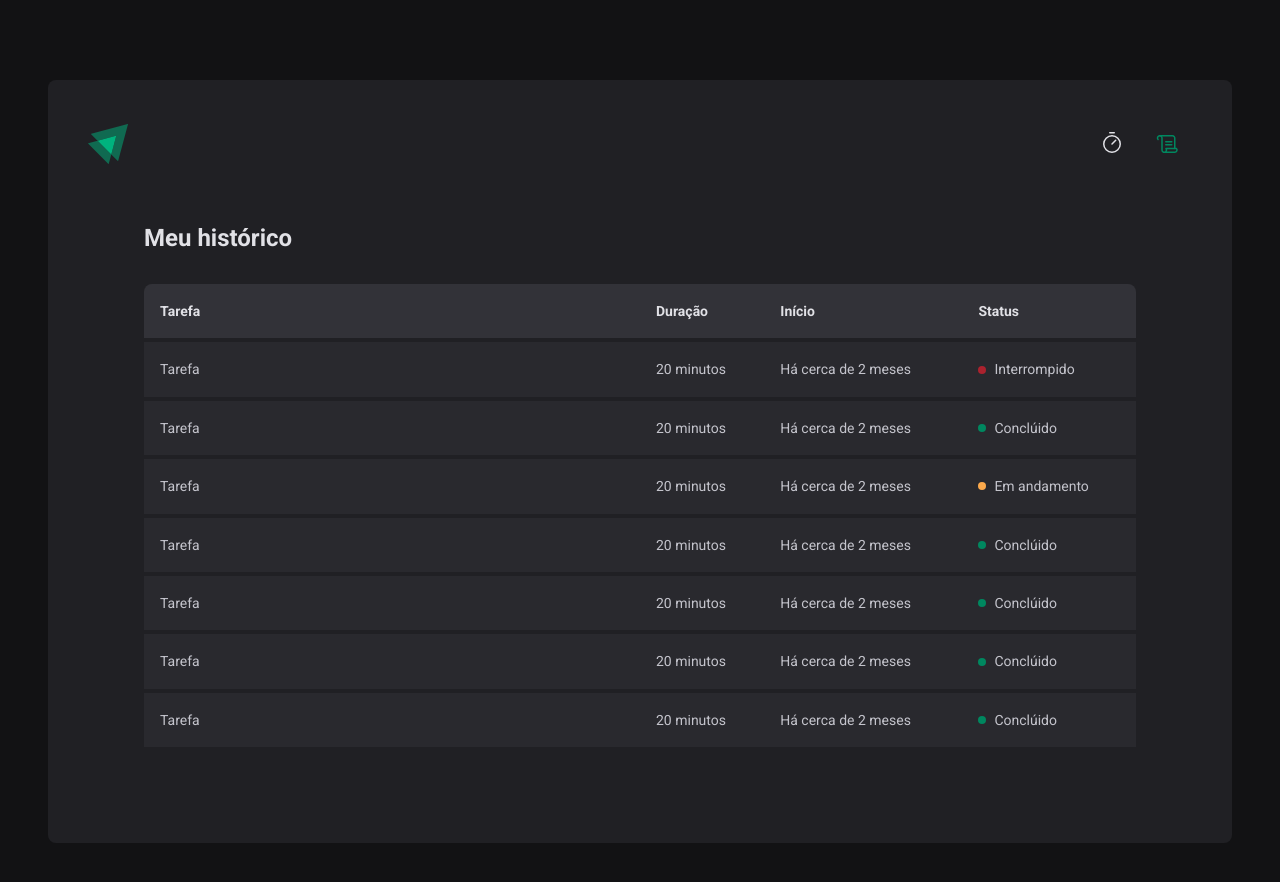
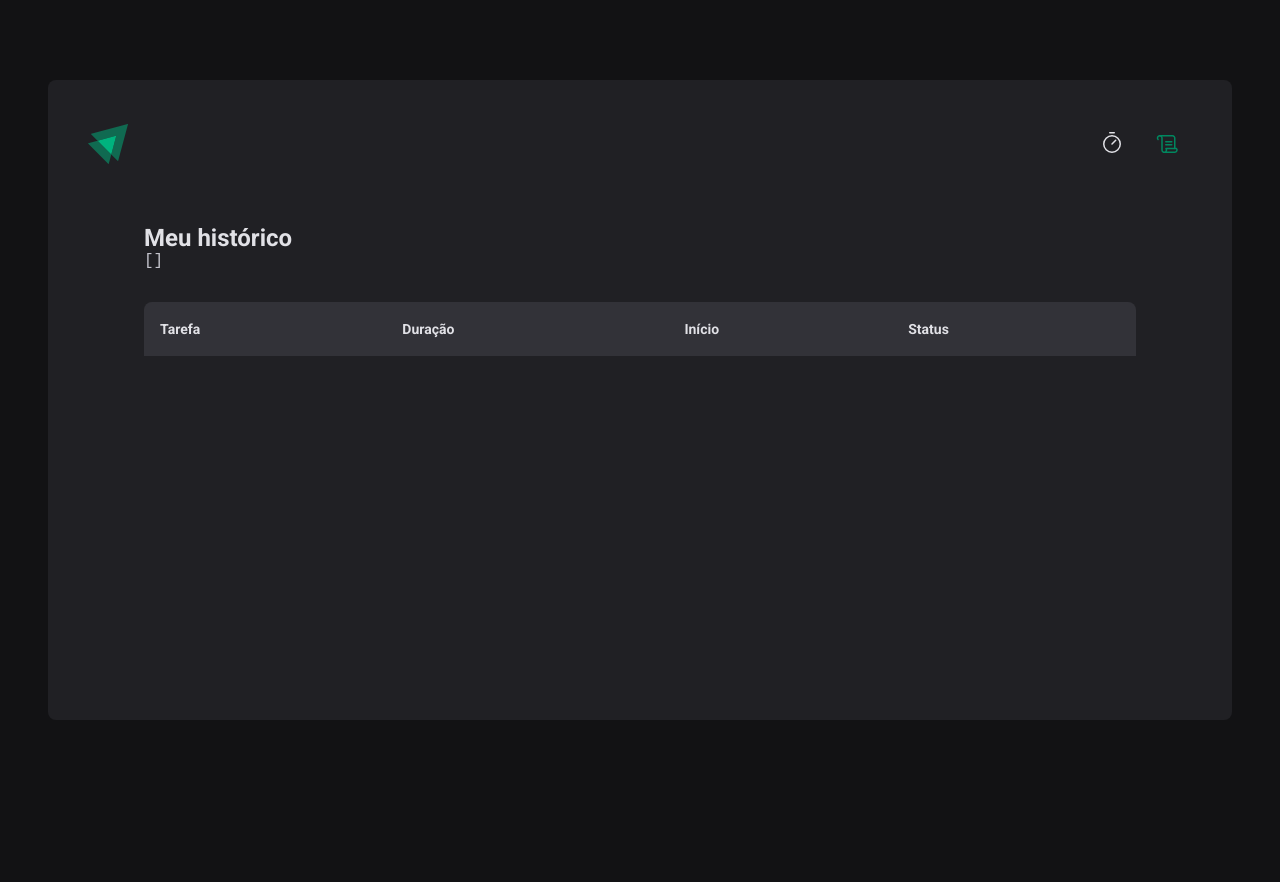
Before and after one commit to leohb07/ignite-timer, a React (Vite) app: page /history in a window 1280 px wide. Shown: the top 882 px of the page. After the commit the page ends 800 px from the top, so only its background shows below. Built offline with nearby package versions, Linux system fonts and the light colour scheme.

Commit message:
Alterando o contexto local para global, para poder utilizar em rotas

```diff
--- a/src/App.tsx
+++ b/src/App.tsx
@@ -4,12 +4,15 @@ import { BrowserRouter } from 'react-router-dom'
 import { GlobalStyle } from './styles/global'
 import { defaultTheme } from './styles/themes/default'
 import { Router } from './Router'
+import { CyclesContextProvider } from './contexts/CyclesContext'
 
 export function App() {
   return (
     <ThemeProvider theme={defaultTheme}>
       <BrowserRouter>
-        <Router />
+        <CyclesContextProvider>
+          <Router />
+        </CyclesContextProvider>
       </BrowserRouter>
       <GlobalStyle />
     </ThemeProvider>
--- /dev/null
+++ b/src/contexts/CyclesContext.tsx
@@ -0,0 +1,109 @@
+import { createContext, ReactNode, useState } from 'react'
+
+interface CreateCycleData {
+  task: string
+  minutesAmount: number
+}
+
+interface Cycle {
+  id: string
+  task: string
+  minutesAmount: number
+  startDate: Date
+  interrupedDate?: Date
+  finishedDate?: Date
+}
+
+interface CyclesContextProps {
+  cycles: Cycle[]
+  activeCycle: Cycle | undefined
+  activeCycleId: string | null
+  amountSecondsPassed: number
+  markCurrentCyclesAsFinished: () => void
+  setSecondsPassed: (data: number) => void
+  setActiveCycleNullFinished: () => void
+  createNewCycle: (data: CreateCycleData) => void
+  interruptCycle: () => void
+}
+
+export const CyclesContext = createContext({} as CyclesContextProps)
+
+interface CyclesContextProviderProps {
+  children: ReactNode
+}
+
+export function CyclesContextProvider({
+  children,
+}: CyclesContextProviderProps) {
+  const [cycles, setCycles] = useState<Cycle[]>([])
+  const [activeCycleId, setActiveCycleId] = useState<string | null>(null)
+  const [amountSecondsPassed, setAmountSecondsPassed] = useState(0)
+
+  const activeCycle = cycles.find((cycle) => cycle.id === activeCycleId)
+
+  function setActiveCycleNullFinished() {
+    setActiveCycleId(null)
+  }
+
+  function markCurrentCyclesAsFinished() {
+    setCycles((state) =>
+      state.map((cycle) => {
+        if (cycle.id === activeCycleId) {
+          return { ...cycle, finishedDate: new Date() }
+        } else {
+          return cycle
+        }
+      }),
+    )
+  }
+
+  function setSecondsPassed(data: number) {
+    setAmountSecondsPassed(data)
+  }
+
+  function createNewCycle(data: CreateCycleData) {
+    const id = String(new Date().getTime())
+
+    const newCycle: Cycle = {
+      id,
+      task: data.task,
+      minutesAmount: data.minutesAmount,
+      startDate: new Date(),
+    }
+
+    setCycles([...cycles, newCycle])
+    setActiveCycleId(id)
+    setAmountSecondsPassed(0)
+  }
+
+  function interruptCycle() {
+    setCycles((state) =>
+      state.map((cycle) => {
+        if (cycle.id === activeCycleId) {
+          return { ...cycle, interrupedDate: new Date() }
+        } else {
+          return cycle
+        }
+      }),
+    )
+    setActiveCycleId(null)
+  }
+
+  return (
+    <CyclesContext.Provider
+      value={{
+        cycles,
+        activeCycle,
+        activeCycleId,
+        markCurrentCyclesAsFinished,
+        amountSecondsPassed,
+        setSecondsPassed,
+        setActiveCycleNullFinished,
+        createNewCycle,
+        interruptCycle,
+      }}
+    >
+      {children}
+    </CyclesContext.Provider>
+  )
+}
--- a/src/pages/History/index.tsx
+++ b/src/pages/History/index.tsx
@@ -1,9 +1,15 @@
+import { useContext } from 'react'
+import { CyclesContext } from '../../contexts/CyclesContext'
 import { HistoryContainer, HistoryList, Status } from './styles'
 
 export function History() {
+  const { cycles } = useContext(CyclesContext)
+
   return (
     <HistoryContainer>
       <h1>Meu histórico</h1>
+
+      <pre>{JSON.stringify(cycles, null, 2)}</pre>
 
       <HistoryList>
         <table>
@@ -17,62 +23,28 @@ export function History() {
           </thead>
 
           <tbody>
-            <tr>
-              <td>Tarefa</td>
-              <td>20 minutos</td>
-              <td>Há cerca de 2 meses</td>
-              <td>
-                <Status statusColor="red">Interrompido</Status>
-              </td>
-            </tr>
-            <tr>
-              <td>Tarefa</td>
-              <td>20 minutos</td>
-              <td>Há cerca de 2 meses</td>
-              <td>
-                <Status statusColor="green">Conclúido</Status>
-              </td>
-            </tr>
-            <tr>
-              <td>Tarefa</td>
-              <td>20 minutos</td>
-              <td>Há cerca de 2 meses</td>
-              <td>
-                <Status statusColor="yellow">Em andamento</Status>
-              </td>
-            </tr>
-            <tr>
-              <td>Tarefa</td>
-              <td>20 minutos</td>
-              <td>Há cerca de 2 meses</td>
-              <td>
-                <Status statusColor="green">Conclúido</Status>
-              </td>
-            </tr>
-            <tr>
-              <td>Tarefa</td>
-              <td>20 minutos</td>
-              <td>Há cerca de 2 meses</td>
-              <td>
-                <Status statusColor="green">Conclúido</Status>
-              </td>
-            </tr>
-            <tr>
-              <td>Tarefa</td>
-              <td>20 minutos</td>
-              <td>Há cerca de 2 meses</td>
-              <td>
-                <Status statusColor="green">Conclúido</Status>
-              </td>
-            </tr>
-            <tr>
-              <td>Tarefa</td>
-              <td>20 minutos</td>
-              <td>Há cerca de 2 meses</td>
-              <td>
-                <Status statusColor="green">Conclúido</Status>
-              </td>
-            </tr>
+            {cycles.map((cycle) => {
+              return (
+                <tr key={cycle.id}>
+                  <td>{cycle.task}</td>
+                  <td>{cycle.minutesAmount} min</td>
+                  <td>{cycle.startDate.toISOString()}</td>
+                  <td>
+                    {cycle.finishedDate && (
+                      <Status statusColor="green">Concluido</Status>
+                    )}
+
+                    {cycle.interrupedDate && (
+                      <Status statusColor="red">Interrompido</Status>
+                    )}
+
+                    {!cycle.interrupedDate && !cycle.finishedDate && (
+                      <Status statusColor="yellow">Em andamento</Status>
+                    )}
+                  </td>
+                </tr>
+              )
+            })}
           </tbody>
         </table>
       </HistoryList>
--- a/src/pages/Home/components/Countdown/index.tsx
+++ b/src/pages/Home/components/Countdown/index.tsx
@@ -1,6 +1,6 @@
 import { differenceInSeconds } from 'date-fns'
 import { useContext, useEffect } from 'react'
-import { CyclesContext } from '../..'
+import { CyclesContext } from '../../../../contexts/CyclesContext'
 import { CountdownContainer, Separator } from './styles'
 
 export function Countdown() {
--- a/src/pages/Home/components/FormNewCycle/index.tsx
+++ b/src/pages/Home/components/FormNewCycle/index.tsx
@@ -1,6 +1,6 @@
 import { useContext } from 'react'
 import { useFormContext } from 'react-hook-form'
-import { CyclesContext } from '../..'
+import { CyclesContext } from '../../../../contexts/CyclesContext'
 import { FormContainer, MinutesAmountInput, TaskInput } from './styles'
 
 export function FormNewCycle() {
--- a/src/pages/Home/index.tsx
+++ b/src/pages/Home/index.tsx
@@ -1,5 +1,4 @@
 import { HandPalm, Play } from 'phosphor-react'
-import { createContext, useState } from 'react'
 import { FormNewCycle } from './components/FormNewCycle'
 import { Countdown } from './components/Countdown'
 import { zodResolver } from '@hookform/resolvers/zod'
@@ -11,26 +10,8 @@ import {
   StopCountdownButton,
 } from './styles'
 import { FormProvider, useForm } from 'react-hook-form'
-
-interface Cycle {
-  id: string
-  task: string
-  minutesAmount: number
-  startDate: Date
-  interrupedDate?: Date
-  finishedDate?: Date
-}
-
-interface CyclesContextProps {
-  activeCycle: Cycle | undefined
-  activeCycleId: string | null
-  amountSecondsPassed: number
-  markCurrentCyclesAsFinished: () => void
-  setSecondsPassed: (data: number) => void
-  setActiveCycleNullFinished: () => void
-}
-
-export const CyclesContext = createContext({} as CyclesContextProps)
+import { useContext } from 'react'
+import { CyclesContext } from '../../contexts/CyclesContext'
 
 const newCycleFormValidationSchema = zod.object({
   task: zod.string().min(1, 'Inform a tarefa'),
@@ -43,11 +24,8 @@ const newCycleFormValidationSchema = zod.object({
 type NewCycleFormData = zod.infer<typeof newCycleFormValidationSchema>
 
 export function Home() {
-  const [cycles, setCycles] = useState<Cycle[]>([])
-  const [activeCycleId, setActiveCycleId] = useState<string | null>(null)
-  const [amountSecondsPassed, setAmountSecondsPassed] = useState(0)
-
-  const activeCycle = cycles.find((cycle) => cycle.id === activeCycleId)
+  const { activeCycle, createNewCycle, interruptCycle } =
+    useContext(CyclesContext)
 
   const newCycleForm = useForm<NewCycleFormData>({
     resolver: zodResolver(newCycleFormValidationSchema),
@@ -57,82 +35,26 @@ export function Home() {
     },
   })
 
-  const { watch, reset, handleSubmit } = newCycleForm
-
-  function setSecondsPassed(data: number) {
-    setAmountSecondsPassed(data)
-  }
-
-  function setActiveCycleNullFinished() {
-    setActiveCycleId(null)
-  }
-
-  function markCurrentCyclesAsFinished() {
-    setCycles((state) =>
-      state.map((cycle) => {
-        if (cycle.id === activeCycleId) {
-          return { ...cycle, finishedDate: new Date() }
-        } else {
-          return cycle
-        }
-      }),
-    )
-  }
-
-  function handleCreateNewCycle(data: NewCycleFormData) {
-    const id = String(new Date().getTime())
-
-    const newCycle: Cycle = {
-      id,
-      task: data.task,
-      minutesAmount: data.minutesAmount,
-      startDate: new Date(),
-    }
-
-    setCycles([...cycles, newCycle])
-    setActiveCycleId(id)
-    setAmountSecondsPassed(0)
-
-    reset()
-  }
-
-  function handleInterruptCycle() {
-    setCycles((state) =>
-      state.map((cycle) => {
-        if (cycle.id === activeCycleId) {
-          return { ...cycle, interrupedDate: new Date() }
-        } else {
-          return cycle
-        }
-      }),
-    )
-    setActiveCycleId(null)
-  }
+  const { watch, handleSubmit, reset } = newCycleForm
 
   const task = watch('task')
   const isSubmitDisabled = !task
 
+  function handleCreateNewCycle(data: NewCycleFormData) {
+    createNewCycle(data)
+    reset()
+  }
+
   return (
     <HomeContainer>
       <form onSubmit={handleSubmit(handleCreateNewCycle)} action="">
-        <CyclesContext.Provider
-          value={{
-            activeCycle,
-            activeCycleId,
-            markCurrentCyclesAsFinished,
-            amountSecondsPassed,
-            setSecondsPassed,
-            setActiveCycleNullFinished,
-          }}
-        >
-          <FormProvider {...newCycleForm}>
-            <FormNewCycle />
-          </FormProvider>
-          <Countdown />
-        </CyclesContext.Provider>
+        <FormProvider {...newCycleForm}>
+          <FormNewCycle />
+        </FormProvider>
+        <Countdown />
 
         {activeCycle ? (
-          <StopCountdownButton onClick={handleInterruptCycle} type="button">
+          <StopCountdownButton onClick={interruptCycle} type="button">
             <HandPalm size={24} />
             Interromper
           </StopCountdownButton>
```
